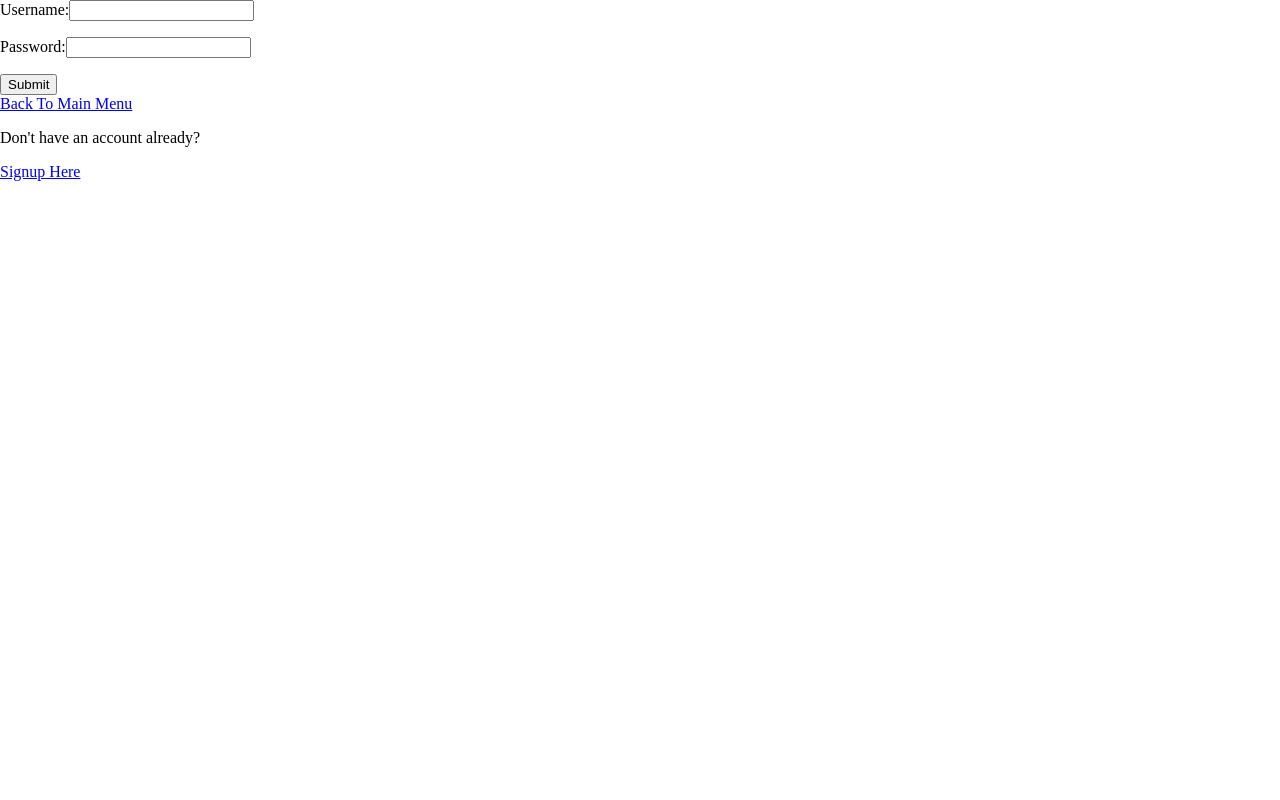
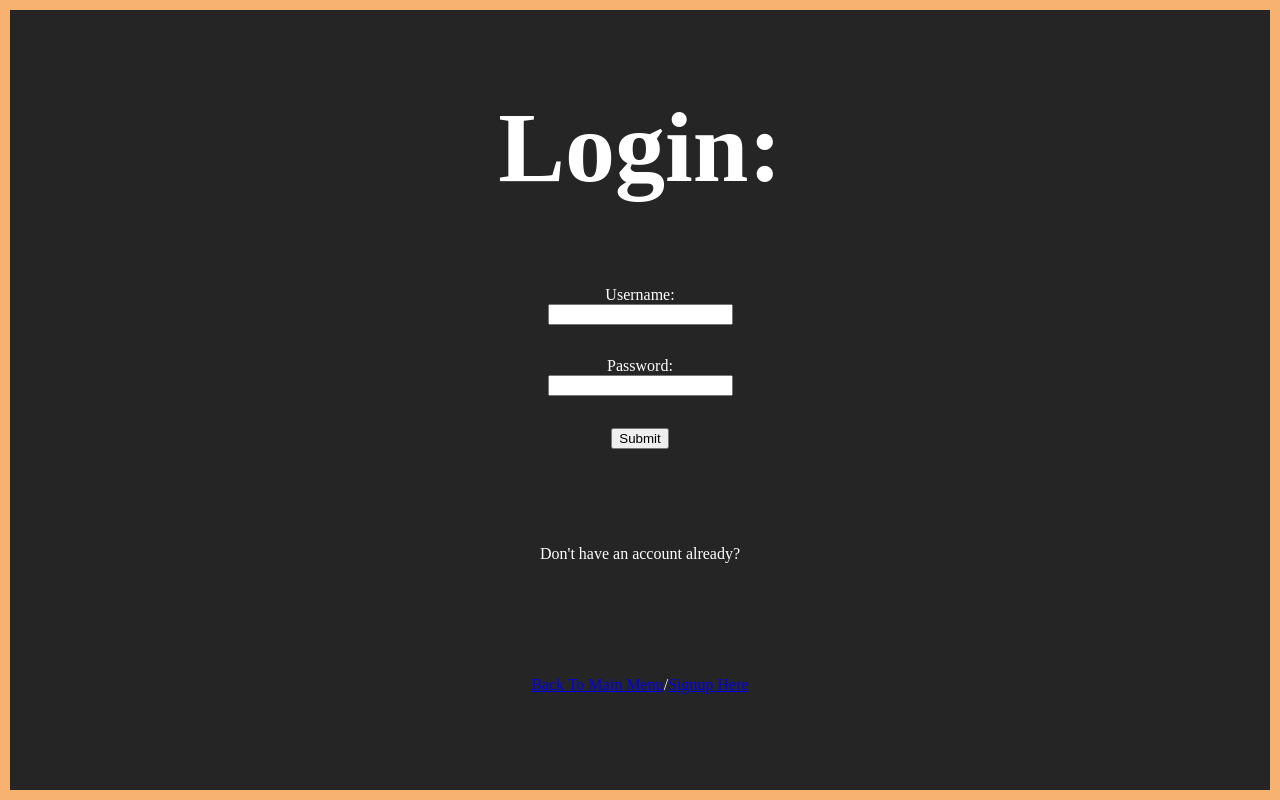
Before and after one commit to brendenHartman/Phase-5-Final-Project, a React (Create React App) app in the folder client/: page /login in a window 1280 px wide. Built offline with nearby package versions, Linux system fonts and the light colour scheme; no server answers.

Commit message:
css workday 2

```diff
--- a/client/src/components/Login.js
+++ b/client/src/components/Login.js
@@ -47,6 +47,7 @@ function Login(){
 
     return(
         <div id='LoginScreen'>
+          <h1 id='logInHeader'>Login: </h1>
           <form id='loginForm' onSubmit={formik.handleSubmit}>
               <label htmlFor='username'>Username:</label>
               <input id="username" className='logInput' onChange={formik.handleChange} value={formik.values.username} />
@@ -56,9 +57,12 @@ function Login(){
               <p>{formik.errors.password}</p>
               <input id="submit" type="submit" />
           </form>
+          <p>Don't have an account already?</p>
+          <div id='logInBottSec'>
             <Link to='/'>Back To Main Menu</Link>
-        <p>Don't have an account already?</p>
+            <p>/</p>
             <Link to='/signup'>Signup Here</Link>
+          </div>
         </div>
     )
 }
--- a/client/src/index.css
+++ b/client/src/index.css
@@ -94,7 +94,7 @@ html{
 .playButt{
     position: absolute;
     font-size: 40px;
-    margin-bottom: 240px;
+    margin-bottom: 200px;
     border: 5px solid white;
     padding: 0 10px;
     border-radius: 5px;
@@ -121,6 +121,7 @@ html{
     justify-content: space-evenly;
     align-items: center;
     width: 250px;
+    height: 200px;
 }
 
 #userSecIn{
@@ -133,6 +134,7 @@ html{
     justify-content: space-evenly;
     align-items: center;
     width: 250px;
+    height: 200px;
 }
 
 #welcome{
@@ -177,3 +179,41 @@ html{
     border: 5px solid rgb(155,155,155);
     border-radius: 5px;
 }
+
+#LoginScreen{
+    height: (100% - 20px);
+    width: 100%;
+    display: flex;
+    flex-wrap: wrap;
+    flex-direction: column;
+    align-content: center;
+    justify-content: space-evenly;
+    align-items: center;
+    background-color: rgb(37, 37, 37);
+    font-family: "Walter Turncoat", cursive;
+    color: white;
+    border: 10px solid rgb(247, 177, 112);
+}
+
+#loginForm{
+    display: flex;
+    flex-wrap: wrap;
+    flex-direction: column;
+    align-content: center;
+    justify-content: space-evenly;
+    align-items: center;
+}
+
+#logInBottSec{
+    display: flex;
+    flex-wrap: nowrap;
+    flex-direction: row;
+    align-content: center;
+    justify-content: space-evenly;
+    align-items: center;
+}
+
+#logInHeader{
+    margin: 0;
+    font-size: 100px;
+}
```
Also changed, not shown: client/src/zebra-cute-cartoon-png.webp (added). Lines whose indentation alone changed are shown as unchanged.
